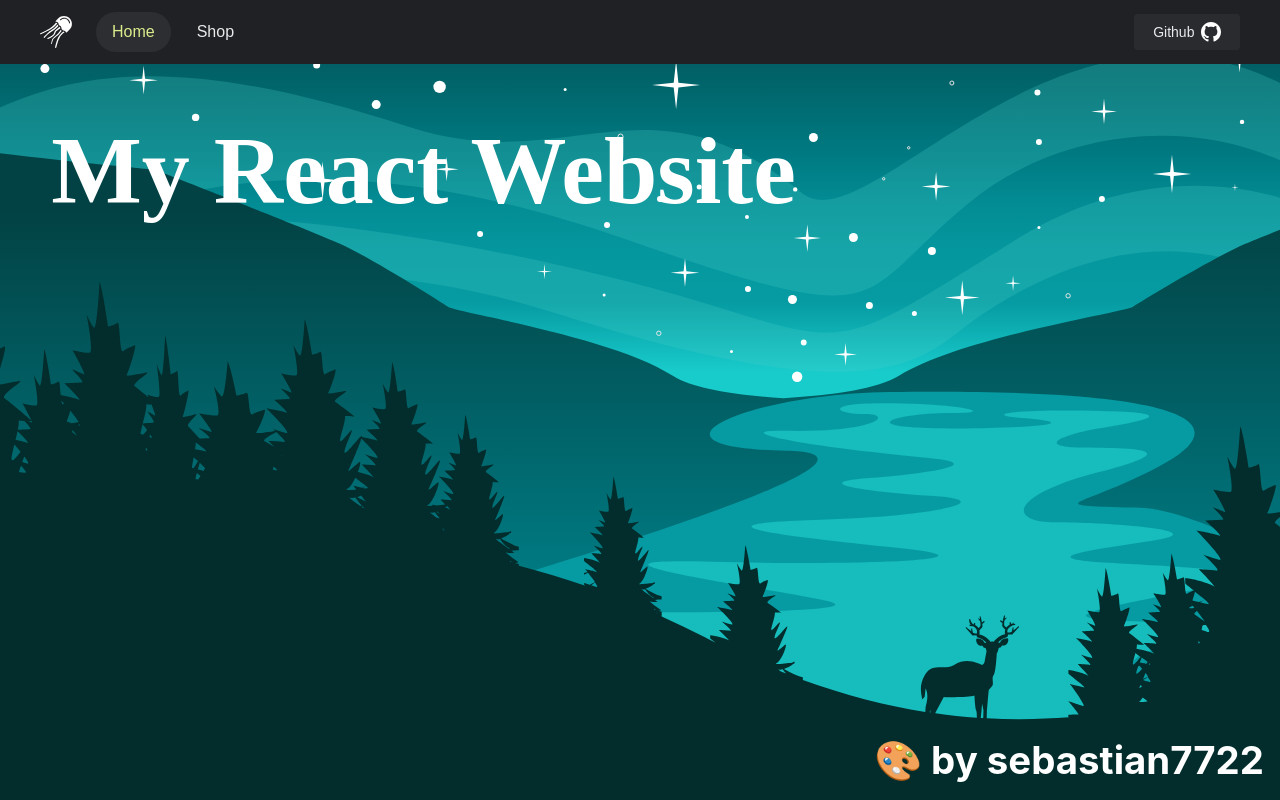
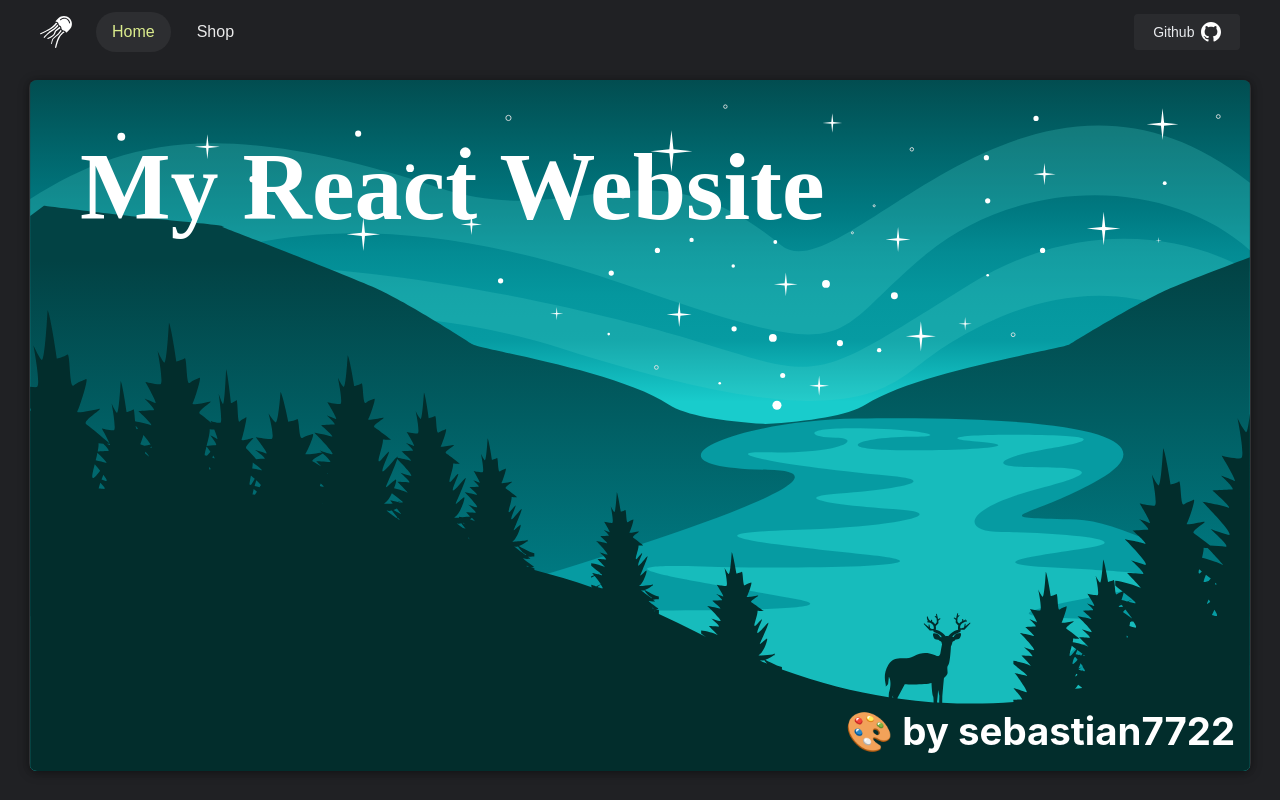
Before and after one commit to sebastian7722/jellyfish, a React (Create React App) app: page / in a window 1280 px wide. Built offline with nearby package versions, Linux system fonts and the light colour scheme; a web font is replaced by a local one.

Commit message:
home card

```diff
--- a/src/Home.tsx
+++ b/src/Home.tsx
@@ -2,11 +2,13 @@ import art from './img/art.svg'
 
 function Home() {
     return (
-        <section className="article">
+        <main className="article">
+            <section className="shop-card home-card">
                 <img src={art} alt="beautiful landscape art" />
                 <h1 className="title">My React Website</h1>
                 <h3 className="author">&#127912; by sebastian7722</h3>
-        </section>
+            </section>
+        </main>
     );
 }
 
--- a/src/Shop.tsx
+++ b/src/Shop.tsx
@@ -1,6 +1,6 @@
 function Shop() {
     return (
-        <section className="article article-shop">
+        <section className="article">
             <div className="shop-cards">
                 <div className="shop-card big">
                     <h1>Lorem ipsum dolor sit amet consectetur adipisicing elit. Delectus ratione facilis tempora! Quia, id. </h1><p>Enim amet officiis corporis ipsam, ad incidunt eligendi provident aspernatur quas, quis exercitationem soluta sed consequuntur.</p>
--- a/src/index.css
+++ b/src/index.css
@@ -236,16 +236,27 @@ height: 0px;
 
 /* Home */
 
+
 .article {
-  padding-top: var(--nav-size);
+  padding: 1.8rem;
+  padding-top: calc(1rem + var(--nav-size));
+  height: calc(100vh - (var(--nav-size) + 2.8rem));
+  background: var(--bg);
+}
+
+section.home-card {
   position: relative;
   width: 100%;
-  min-height: calc(100vh - var(--nav-size));
-  background: var(--bg);
+  height: 100%;
   overflow: hidden;
+  padding: 0;
 }
 
-.article img {
+section.home-card:hover {
+  transform: scale(1);
+}
+
+section.home-card img {
   position: absolute;
   top: 0;
   left: 0;
@@ -263,6 +274,7 @@ h1.title, h3.author {
 }
 
 h1.title {
+  top: 0;
   font-family: 'Mogra', 'sans-serif';
   font-size: 7.5vw;
   margin: 4vw;
@@ -282,10 +294,6 @@ h3.author {
 
 /* Shop */
 
-.article-shop {
-  padding-top: calc(var(--nav-size) + .5rem);
-}
-
 .shop-cards {
     font-family: 'Google Sans Text',sans-serif;
     font-size: 0.875rem;
@@ -300,6 +308,7 @@ h3.author {
     padding-right: 1.5rem;
     justify-content: center;
     min-height: 70vh;
+    margin-top: 0.5rem;
 }
 
 @media screen and (max-width: 639px) {
```
